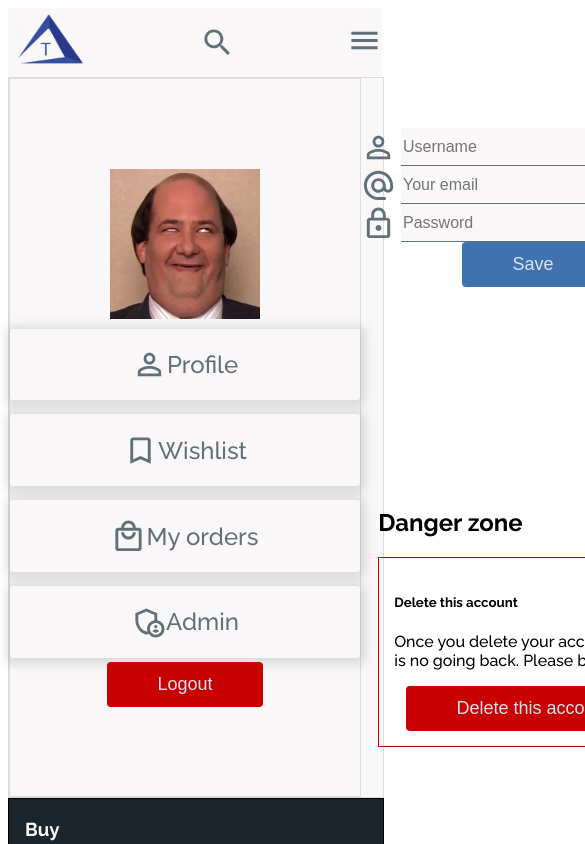
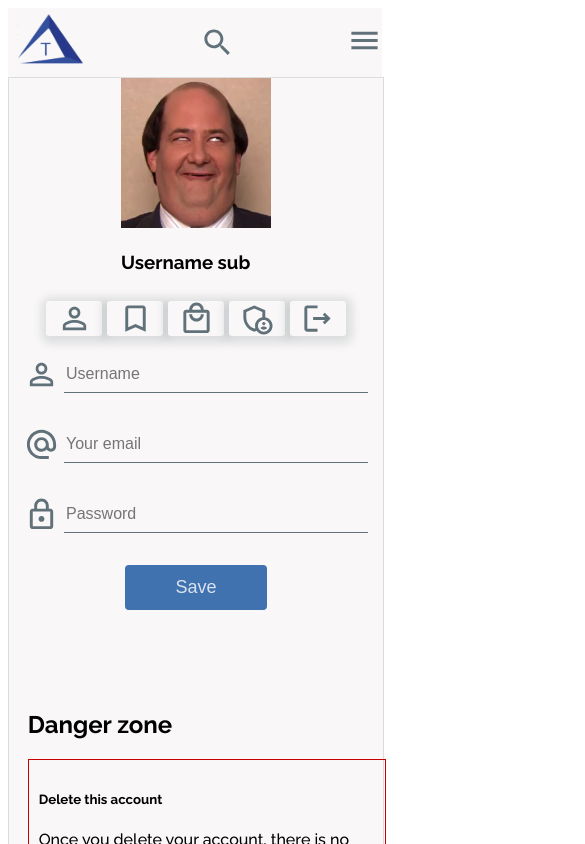
Before and after one commit to Yisusmomoa/React_e-commerce_Client, a React (Vite) app: page /profile in a window 390 px wide. Shown: the top 844 px of the page, 585 px wide, since content can reach past the window. Built offline with nearby package versions, Linux system fonts and the light colour scheme.

Commit message:
se añade funcionalidad de responsive a la pantalla de perfil, aún le falta pulir más, pero quedó bien chingona >:v aaaaaaaaaaaaa, se creó un nuevo componente ProfileSubNavbar se muestra cuando la pantalla es de un celular

```diff
--- a/src/components/ProductBody/ProductBodyInfo.jsx
+++ b/src/components/ProductBody/ProductBodyInfo.jsx
@@ -7,10 +7,12 @@ import { ButtonAddToCart,
 import ShoppingCartOutlinedIcon from '@mui/icons-material/ShoppingCartOutlined';
 import AddCircleOutlineOutlinedIcon from '@mui/icons-material/AddCircleOutlineOutlined';
 import RemoveCircleOutlineOutlinedIcon from '@mui/icons-material/RemoveCircleOutlineOutlined';
+import FavoriteBorderOutlinedIcon from '@mui/icons-material/FavoriteBorderOutlined';
 import { NavBarLink } from '../Navbar/NavBar.style';
 const ProductBodyInfo = () => {
   return (
     <ProductBody_ContainerInfo>
+      <FavoriteBorderOutlinedIcon fontSize='large'/>
       <h2>Gabinete Naceb Zion</h2>
       <h4>Product details</h4>
       <h6>Gabinete Naceb Zion con Ventana RGB,
@@ -36,6 +38,7 @@ const ProductBodyInfo = () => {
         </ButtonAddToCart>
       </ProductInfo_Actions>
 
+
     </ProductBody_ContainerInfo>
   )
 }
--- a/src/components/Products/AsideProducts/AsideProducts.style.jsx
+++ b/src/components/Products/AsideProducts/AsideProducts.style.jsx
@@ -2,12 +2,15 @@ import styled from "styled-components";
 import { device, deviceMin } from "../../../styles/breakpoints";
 export const Products_AsideOptions=styled.aside`
      width:350px;
-    /* height:auto; */
-    height:85vh;
+    height:100%;
+    /* height:85vh; */
     display:flex;
     flex-direction: column;
     align-items: center;
     border:1px solid ${props=>props.theme.colors.Border};
+    @media(${device.md}){
+        display:none;
+    }
 `
 
 export const Price_Container=styled.div`
--- a/src/components/Profile/Profile.style.jsx
+++ b/src/components/Profile/Profile.style.jsx
@@ -3,23 +3,53 @@ import { device, deviceMin } from "../../styles/breakpoints";
 import { Link, NavLink } from "react-router-dom";
 
 export const ProfileContainer=styled.div`
+    height:auto;
+    width:100%;
     display:flex;
+    flex-wrap:wrap;
     border:1px solid ${props=>props.theme.colors.Border};
     background-color:${(props)=>props.theme.colors.fondo};
-    height:auto;
-    width:100%;
     font-family:${props=>props.theme.fonts.raleway};
+    /* justify-content: center; */
+    align-items: center;
+    margin: 0 auto;
 `
 
 export const Profile_Aside=styled.aside`
-    min-width:350px;
+    width:30%;
     /* height:auto; */
     height:85vh;
     display:flex;
     flex-direction: column;
     align-items: center;
     justify-content: center;
-    border:1px solid ${props=>props.theme.colors.Border};
+    /* border:1px solid ${props=>props.theme.colors.Border}; */
+    @media(${device.sm}){
+        width:50%;
+        display:none;
+    }
+`
+
+export const Profile_SubNavbar=styled.div`
+    width:100%;
+    /* height:auto; */
+    height:auto;
+    display:flex;
+    flex-direction: column;
+    align-items: center;
+    margin-bottom:15px;
+    @media(${deviceMin.sm}){
+        display:none;
+    }
+`
+export const SubNavBar_InfoUser=styled.div`
+
+`
+export const SubNavBar_Links=styled.div`
+    display:flex;
+    width:80%;
+    height:auto;
+    gap:5px;
 `
 
 export const Profile_Link=styled(Link)`
--- a/src/components/Profile/ProfileDetails.style.jsx
+++ b/src/components/Profile/ProfileDetails.style.jsx
@@ -3,13 +3,16 @@ import { device, deviceMin } from "../../styles/breakpoints";
 
 export const ProfileDetails_Container=styled.div`
     display:flex;
-    width:100%;
-    height:auto;
-    flex-direction:column;
+    width:60%;
+    height:100%;
+    flex-direction: row;
     flex-wrap: wrap;
     justify-content: center;
     align-items: center;
-
+    gap:5rem;
+    @media(${device.sm}){
+        width:100%;
+    }
 `
 
 export const FormStyled=styled.form`
@@ -22,6 +25,7 @@ export const FormStyled=styled.form`
     flex-direction: row;
     align-items: center;
     align-content: space-around;
+    gap:2rem;
     @media (${device.sm}){
         flex-direction: column;
     }
@@ -61,7 +65,8 @@ export const DangerZone_Container=styled.div`
     width:90%;
     height:auto;
     display:flex;
-    flex-wrap: wrap;
+    flex-direction: column;
+    /* flex-wrap: wrap; */
     justify-content: flex-start;
 
 `
@@ -73,9 +78,8 @@ export const DeleteAccount_Container=styled.div`
     flex-wrap: wrap;
     border:1px solid ${(props)=>props.theme.colors.Delete};
     align-items: center;
-    padding:15px;
+    padding:10px;
 `
-
 
 export const ButtonDeletAccount=styled.button`
     color:${(props)=>props.theme.colors.Letras2};
--- /dev/null
+++ b/src/components/Profile/ProfileSubnavbar.jsx
@@ -0,0 +1,29 @@
+import React from 'react'
+// icons
+import BookmarkBorderOutlinedIcon from '@mui/icons-material/BookmarkBorderOutlined';
+import PersonOutlineOutlinedIcon from '@mui/icons-material/PersonOutlineOutlined';
+import LocalMallOutlinedIcon from '@mui/icons-material/LocalMallOutlined';
+import AdminPanelSettingsOutlinedIcon from '@mui/icons-material/AdminPanelSettingsOutlined';
+import LogoutOutlinedIcon from '@mui/icons-material/LogoutOutlined';
+import Captura from '../../assets/Captura.jpg';
+import { Profile_Link, Profile_SubNavbar, SubNavBar_InfoUser, SubNavBar_Links } from './Profile.style';
+
+const ProfileSubnavbar = () => {
+  return (
+    <Profile_SubNavbar>
+          <SubNavBar_InfoUser>
+            <img src={Captura} width={'150px'} height={'150px'} />
+            <h3>Username sub</h3>
+          </SubNavBar_InfoUser>
+          <SubNavBar_Links>
+            <Profile_Link to={'/profile/'}><PersonOutlineOutlinedIcon fontSize='large'/></Profile_Link>
+            <Profile_Link to={'/profile/wishlist'}> <BookmarkBorderOutlinedIcon fontSize='large'/></Profile_Link>
+            <Profile_Link to={'/profile/myorders'}><LocalMallOutlinedIcon fontSize='large'/></Profile_Link>
+            <Profile_Link to={'/admin'}> <AdminPanelSettingsOutlinedIcon fontSize='large'/></Profile_Link>
+            <Profile_Link><LogoutOutlinedIcon fontSize='large' color='red'/></Profile_Link>
+          </SubNavBar_Links>
+    </Profile_SubNavbar>
+  )
+}
+
+export default ProfileSubnavbar
--- a/src/routes/Profile.jsx
+++ b/src/routes/Profile.jsx
@@ -11,6 +11,7 @@ import BookmarkBorderOutlinedIcon from '@mui/icons-material/BookmarkBorderOutlin
 import PersonOutlineOutlinedIcon from '@mui/icons-material/PersonOutlineOutlined';
 import LocalMallOutlinedIcon from '@mui/icons-material/LocalMallOutlined';
 import AdminPanelSettingsOutlinedIcon from '@mui/icons-material/AdminPanelSettingsOutlined';
+import ProfileSubnavbar from '../components/Profile/ProfileSubnavbar'
 
 // como contenedor aquí ira el sidebar
 const Profile = () => {
@@ -20,13 +21,14 @@ const Profile = () => {
 
         <Profile_Aside>
           <img src={Captura} width={'150px'} height={'150px'} />
+          <h3>Username</h3>
           <Profile_Link  to={'/profile/'}><PersonOutlineOutlinedIcon fontSize='large'/> Profile</Profile_Link>
           <Profile_Link to={'/profile/wishlist'}> <BookmarkBorderOutlinedIcon fontSize='large'/> Wishlist</Profile_Link>
           <Profile_Link to={'/profile/myorders'}><LocalMallOutlinedIcon fontSize='large'/> My orders</Profile_Link>
           <Profile_Link to={'/admin'}> <AdminPanelSettingsOutlinedIcon fontSize='large'/> Admin</Profile_Link>
           <ButtonLogout>Logout</ButtonLogout>
         </Profile_Aside>
-
+        <ProfileSubnavbar/>
         <Outlet/>
       </ProfileContainer>
     </ThemeProvider>
--- a/src/routes/ProfileDetails.jsx
+++ b/src/routes/ProfileDetails.jsx
@@ -1,6 +1,8 @@
 import React from 'react'
 import Form from '../components/Form/Form'
-import { ButtonDeletAccount, ButtonForm, DangerZone_Container, DeleteAccount_Container, FormStyled, InputForm, ProfileDetails_Container } from '../components/Profile/ProfileDetails.style'
+import { ButtonDeletAccount, ButtonForm, DangerZone_Container,
+   DeleteAccount_Container, FormStyled,
+   InputForm, ProfileDetails_Container } from '../components/Profile/ProfileDetails.style'
 import PersonOutlineOutlinedIcon from '@mui/icons-material/PersonOutlineOutlined';
 import AlternateEmailOutlinedIcon from '@mui/icons-material/AlternateEmailOutlined';
 import HttpsOutlinedIcon from '@mui/icons-material/HttpsOutlined';
```
